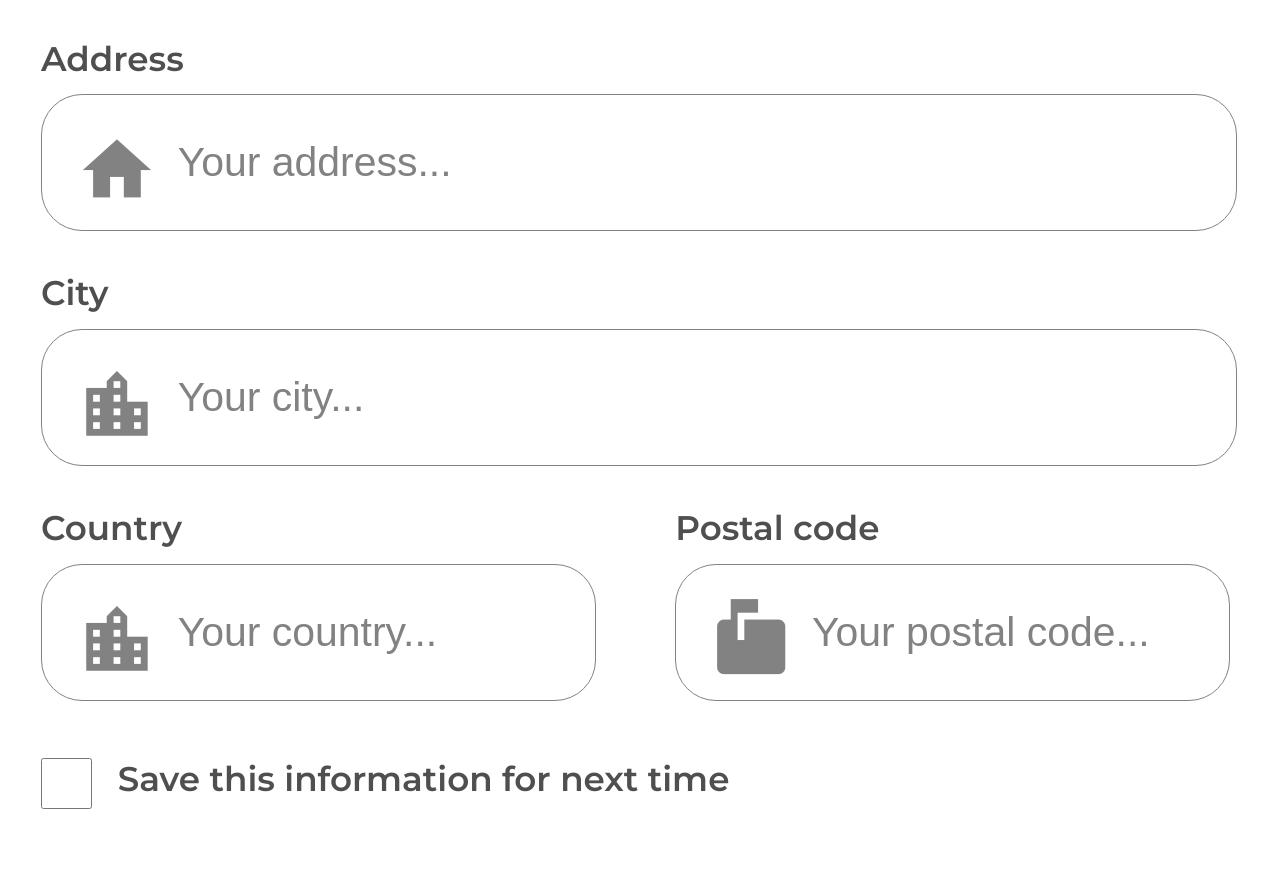
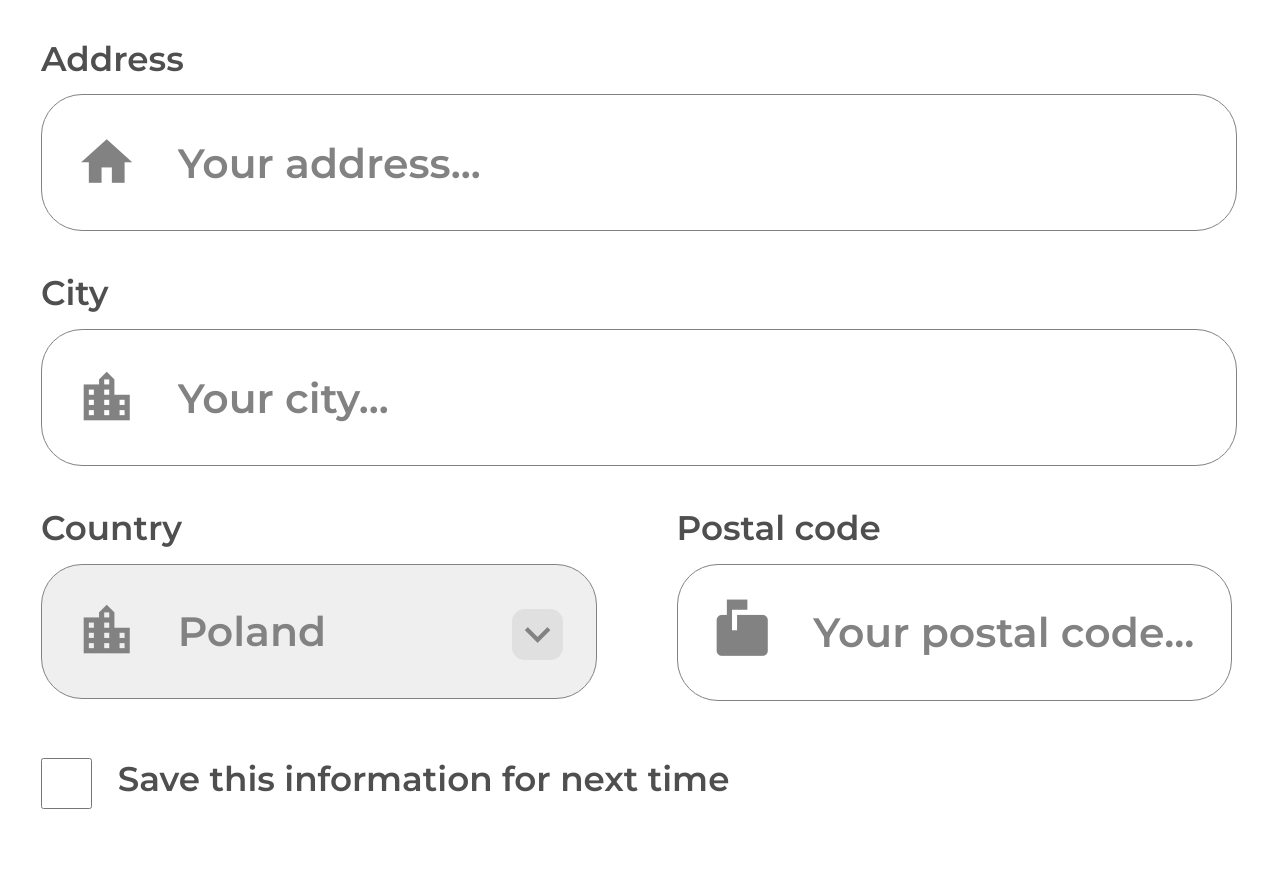
Before and after one commit to spaprocki/checkout-page, a plain HTML site: page index.html in a window 1280 px wide. Shown: the part 3167-4041 px from the top of the page. Drawn offline with Linux system fonts and the light colour scheme.

Commit message:
Changed one of the inputs to select element

```diff
--- a/index.html
+++ b/index.html
@@ -90,15 +90,17 @@
                 <input type="text" id="city" name="city" value="Your city..." />
               </div>
               <div id="country-and-postal-code">
-                <div class="input-container">
+                <div id="select-container" class="input-container">
                   <label for="country">Country</label>
                   <span class="material-icons">location_city</span>
-                  <input
-                    type="text"
-                    id="country"
-                    name="country"
-                    value="Your country..."
-                  />
+                  <span id="arrow-down" class="material-icons">keyboard_arrow_down</span>
+
+                  <select id="country" name="country" value="Your country...">
+                    <option value="Poland">Poland</option>
+                    <option value="Great Britain">Great Britain</option>
+                    <option value="Pakistan">Pakistan</option>
+                    <option value="Australia">Australia</option>
+                  </select>
                 </div>
                 <div class="input-container">
                   <label for="postal-code">Postal code</label>
--- a/style.css
+++ b/style.css
@@ -61,7 +61,7 @@ label {
   position: relative;
 }
 
-input[type=text] {
+input[type=text], select {
   margin-top: 1.4vw;
   display: block;
   height: 10.6vw;
@@ -71,14 +71,15 @@ input[type=text] {
   padding-left: 10.6vw;
   font-size: 3.2vw;
   color: #828282;
+  font-family: Montserrat;
 }
 
 .input-container span {
   position: absolute;
   color: #828282;
-  font-size: 6.4vw;
+  font-size: 4.8vw;
   left: 2.73vw;
-  top: 7.25vw;
+  top: 7.4vw;
 }
 
 #country-and-postal-code {
@@ -91,8 +92,21 @@ input[type=text] {
   top: 10.41vw;
 }
 
+#country-and-postal-code select {
+  width: 43.46vw;
+  appearance: none;
+}
+
 #country-and-postal-code input {
   width: 32.6vw;
+}
+
+#country-and-postal-code #arrow-down {
+  top: 11.11vw;
+  left: 36.8vw;
+  font-size: 4vw;
+  background-color: #E0E0E0;
+  border-radius: 1vw;
 }
 
 input[type=checkbox] {
```
